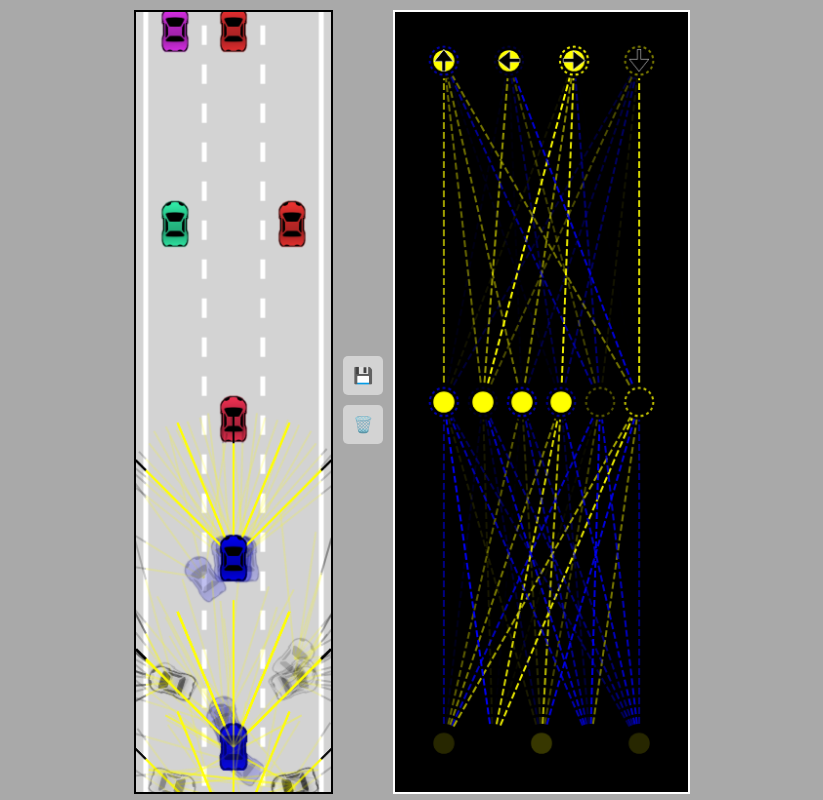
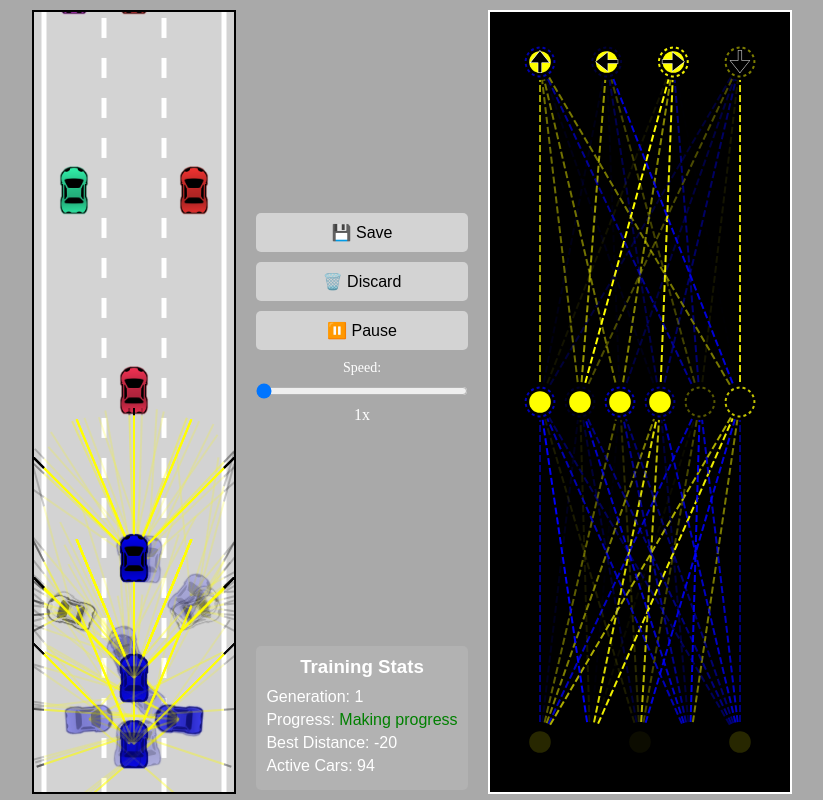
Before and after one commit to AtharvaP555/SelfDrivingCar, a website built with webpack: page src/index.html in a window 1280 px wide. Shown: the whole page, without its empty margins (228-1051 px from the left). Built offline with nearby package versions, Linux system fonts and the light colour scheme; animation ran at ten frames a second.

Commit message:
Added Training Controls and Statistics

```diff
--- a/src/index.html
+++ b/src/index.html
@@ -13,9 +13,26 @@
   <body>
     <div id="container">
       <canvas id="carCanvas"></canvas>
-      <div id="verticalButtons">
-        <button id="saveButton">💾</button>
-        <button id="discardButton">🗑️</button>
+      <div id="controlPanel">
+        <div id="verticalButtons">
+          <button id="saveButton">💾 Save</button>
+          <button id="discardButton">🗑️ Discard</button>
+          <button id="pauseButton">⏸️ Pause</button>
+          <div class="slider-container">
+            <label for="speedSlider">Speed:</label>
+            <input type="range" id="speedSlider" min="1" max="10" value="1" />
+            <span id="speedValue">1x</span>
+          </div>
+        </div>
+        <div id="statsPanel">
+          <h3>Training Stats</h3>
+          <div>Generation: <span id="generationCounter">1</span></div>
+          <div>
+            Progress: <span id="progressIndicator">Making progress</span>
+          </div>
+          <div>Best Distance: <span id="bestDistance">0</span></div>
+          <div>Active Cars: <span id="activeCars">100</span></div>
+        </div>
       </div>
       <canvas id="networkCanvas"></canvas>
     </div>
--- a/src/main.js
+++ b/src/main.js
@@ -3,6 +3,56 @@ import { Car } from "./components/car.js";
 import { NeuralNetwork } from "./components/network.js";
 import { Visualizer } from "./components/visualizer.js";
 import { getRandomColor } from "./utils/helpers.js";
+
+// Training state variables
+let isPaused = false;
+let simulationSpeed = 1;
+let generation = 1;
+let bestDistance = 0;
+let generationStartTime = 0;
+let maxGenerationTime = 20000; // 20 seconds max per generation
+let noProgressTimeout = 5000; // 5 seconds without progress
+let lastProgressTime = 0;
+let bestDistanceThisGen = 0;
+
+// Training control functions
+function togglePause() {
+  isPaused = !isPaused;
+  const pauseButton = document.getElementById("pauseButton");
+  pauseButton.textContent = isPaused ? "▶️ Resume" : "⏸️ Pause";
+  if (!isPaused) {
+    animate();
+  }
+}
+
+function updateSimulationSpeed() {
+  const speedSlider = document.getElementById("speedSlider");
+  const speedValue = document.getElementById("speedValue");
+  simulationSpeed = parseInt(speedSlider.value);
+  speedValue.textContent = simulationSpeed + "x";
+}
+
+// Update statistics display
+function updateStats() {
+  document.getElementById("generationCounter").textContent = generation;
+  document.getElementById("bestDistance").textContent =
+    Math.round(bestDistance);
+
+  const activeCars = cars.filter((car) => !car.damaged).length;
+  document.getElementById("activeCars").textContent = activeCars;
+
+  const progressElement = document.getElementById("progressIndicator");
+  if (progressElement) {
+    const timeSinceProgress = performance.now() - lastProgressTime;
+    if (timeSinceProgress > noProgressTimeout - 2000) {
+      progressElement.textContent = "Stuck!";
+      progressElement.style.color = "red";
+    } else {
+      progressElement.textContent = "Making progress";
+      progressElement.style.color = "green";
+    }
+  }
+}
 
 const carCanvas = document.getElementById("carCanvas");
 carCanvas.width = 200;
@@ -59,17 +109,75 @@ function generateCars(N) {
 }
 
 function animate(time) {
+  if (!isPaused) {
+    // Track generation time (only for the first frame of each speed step)
+    if (generationStartTime === 0) {
+      generationStartTime = time;
+      lastProgressTime = time;
+      bestDistanceThisGen = 0;
+    }
+
+    for (let i = 0; i < simulationSpeed; i++) {
       for (let i = 0; i < traffic.length; i++) {
         traffic[i].update(road.borders, []);
       }
       for (let i = 0; i < cars.length; i++) {
         cars[i].update(road.borders, traffic);
       }
+    }
 
     bestCar = cars.find((c) => c.y == Math.min(...cars.map((c) => c.y)));
+    bestDistance = Math.min(bestDistance, bestCar.y);
 
-  carCanvas.height = window.innerHeight;
-  networkCanvas.height = window.innerHeight;
+    // Track progress in current generation
+    if (bestCar.y < bestDistanceThisGen) {
+      bestDistanceThisGen = bestCar.y;
+      lastProgressTime = time; // Update when we make progress
+    }
+
+    updateStats();
+
+    // Check if we should end the generation (all crashed, timeout, or no progress)
+    const activeCars = cars.filter((car) => !car.damaged).length;
+    const generationDuration = time - generationStartTime;
+    const timeSinceProgress = time - lastProgressTime;
+
+    const shouldEndGeneration =
+      activeCars === 0 || // All cars crashed
+      generationDuration > maxGenerationTime || // Generation taking too long
+      timeSinceProgress > noProgressTimeout; // No progress for too long
+
+    if (shouldEndGeneration) {
+      // Save the best brain before creating new generation
+      const bestBrain = bestCar.brain;
+
+      // Create new generation
+      for (let i = 0; i < cars.length; i++) {
+        // Reset car position and state
+        cars[i].y = 100;
+        cars[i].damaged = false;
+        cars[i].speed = 0;
+        cars[i].angle = 0;
+
+        // For the first car, keep the best brain unchanged
+        if (i === 0) {
+          cars[i].brain = bestBrain;
+        } else {
+          // For other cars, mutate the best brain
+          cars[i].brain = JSON.parse(JSON.stringify(bestBrain)); // Deep copy
+          NeuralNetwork.mutate(cars[i].brain, 0.1); // Mutate with 10% rate
+        }
+      }
+
+      generation++;
+      bestDistance = 0; // Reset best distance for new generation
+      generationStartTime = 0; // Reset for next generation
+    }
+  }
+
+  // Rest of your drawing code remains the same...
+  carCanvas.height = window.innerHeight - 20;
+  networkCanvas.height = window.innerHeight - 20;
 
   carCtx.save();
   carCtx.translate(0, -bestCar.y + carCanvas.height * 0.7);
@@ -91,7 +199,9 @@ function animate(time) {
   networkCtx.lineDashOffset = -time / 50;
   Visualizer.drawNetwork(networkCtx, bestCar.brain);
 
+  if (!isPaused || simulationSpeed > 1) {
     requestAnimationFrame(animate);
+  }
 }
 
 // Handle window resize
@@ -105,3 +215,10 @@ window.addEventListener("resize", () => {
 // Add event listeners for buttons
 document.getElementById("saveButton").addEventListener("click", save);
 document.getElementById("discardButton").addEventListener("click", discard);
+document.getElementById("pauseButton").addEventListener("click", togglePause);
+document
+  .getElementById("speedSlider")
+  .addEventListener("input", updateSimulationSpeed);
+
+// Initialize speed display
+updateSimulationSpeed();
--- a/src/style.css
+++ b/src/style.css
@@ -1,3 +1,45 @@
+#controlPanel {
+  display: flex;
+  flex-direction: column;
+  gap: 20px;
+  justify-content: center;
+  height: 100%;
+  padding: 0 10px;
+}
+
+#statsPanel {
+  background: rgba(255, 255, 255, 0.1);
+  padding: 10px;
+  border-radius: 5px;
+  font-family: Arial, sans-serif;
+  color: white;
+}
+
+#statsPanel h3 {
+  margin: 0 0 10px 0;
+  text-align: center;
+}
+
+#statsPanel div {
+  margin: 5px 0;
+}
+
+.slider-container {
+  display: flex;
+  flex-direction: column;
+  align-items: center;
+  gap: 5px;
+  color: white;
+}
+
+.slider-container label {
+  font-size: 14px;
+}
+
+#speedSlider {
+  width: 100%;
+}
+
 body {
   margin: 0;
   background: darkgray;
```
Also changed, not shown: 1 other file. Lines whose indentation alone changed are shown as unchanged.
